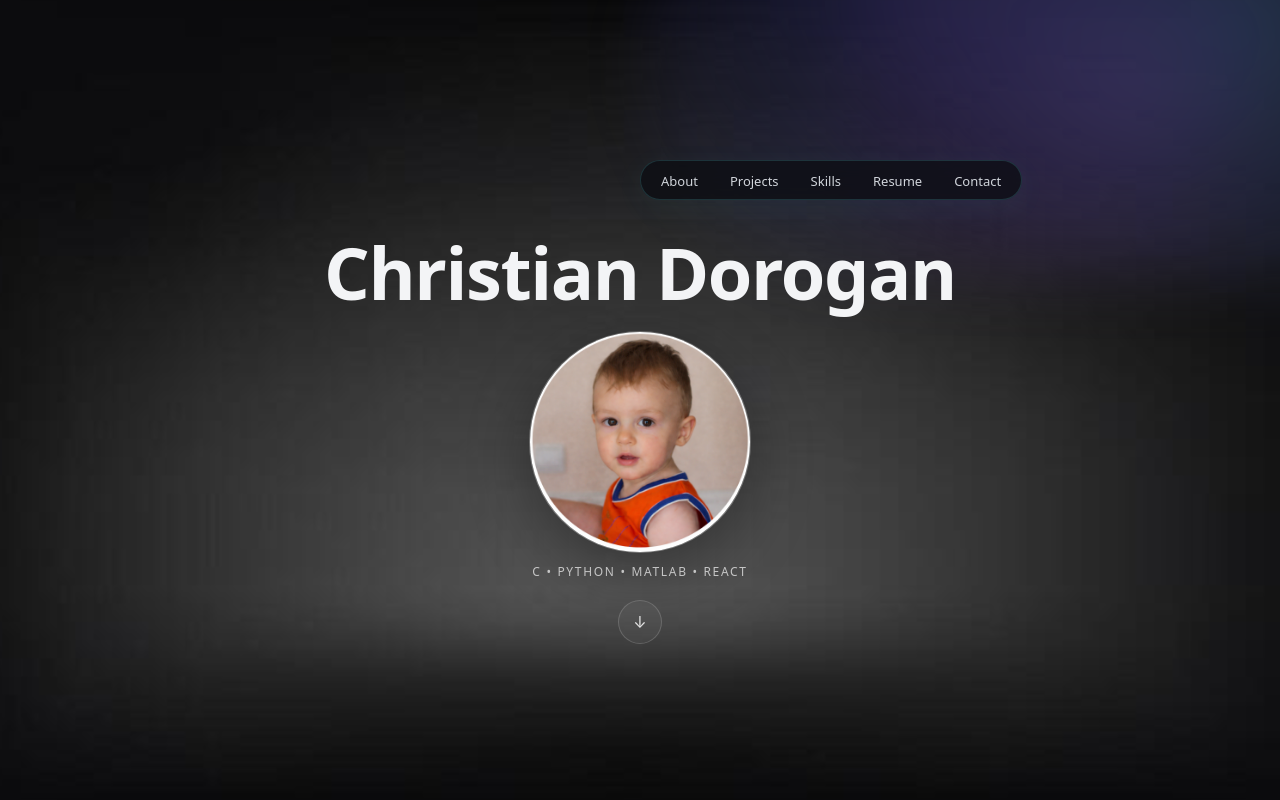
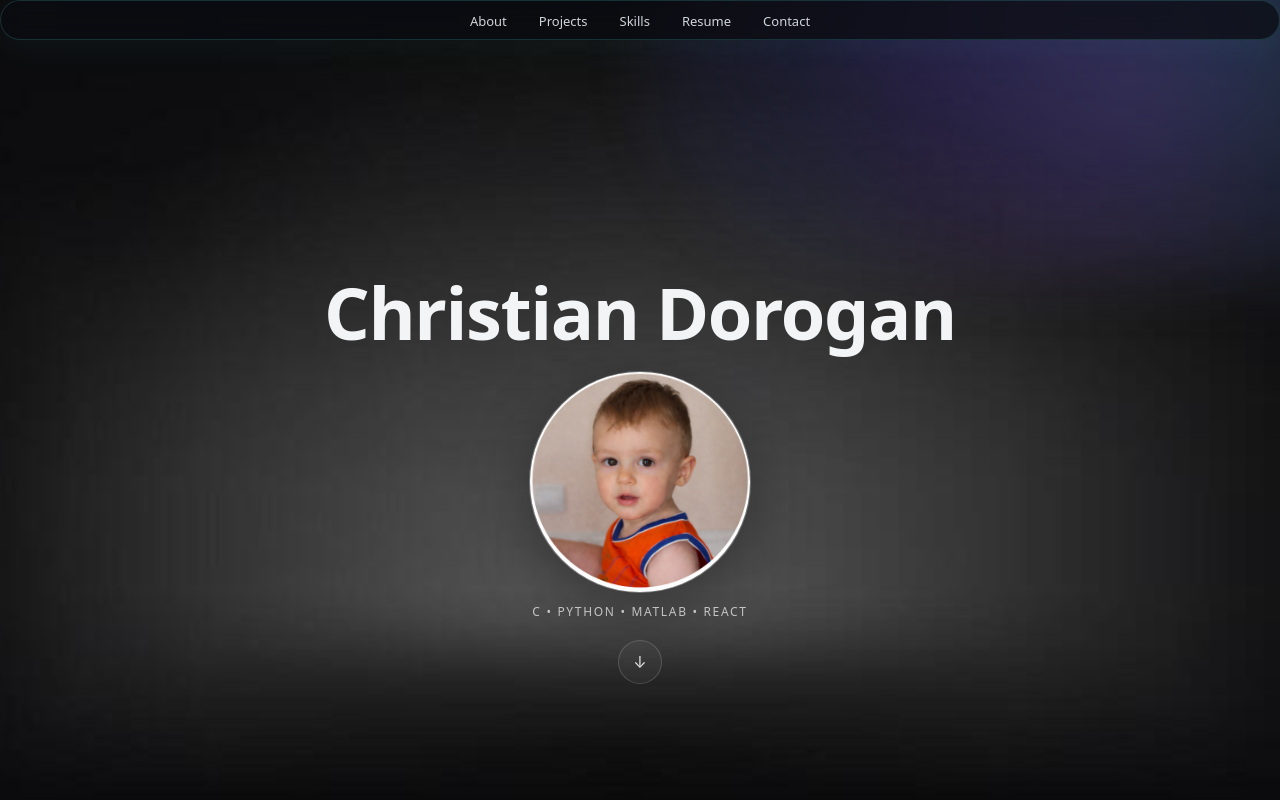
Before and after one commit to ChristianDorogan/portfolio, a React (Vite) app: page / in a window 1280 px wide. Shown: the top 800 px of the page. Built offline with nearby package versions, Linux system fonts and the light colour scheme.

Commit message:
Make navbar sticky at top center

```diff
--- a/src/Navbar.css
+++ b/src/Navbar.css
@@ -1,9 +1,9 @@
 /* Navbar */
 .navbar {
-    position: fixed;
-    top: 20%;
+    position: sticky;
+    top: 0;
     left: 50%;
-    transform: translate(-50%, -50%);
+    transform: translateX(-50%);
     width: auto;
     background: rgba(11, 13, 18, 0.75);
     backdrop-filter: blur(12px);
```
